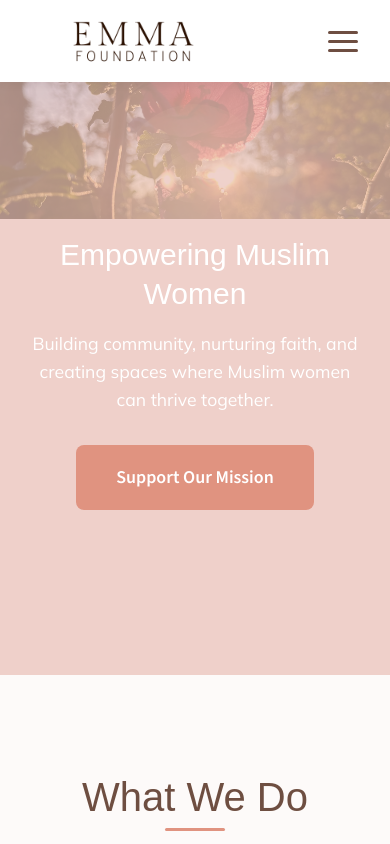
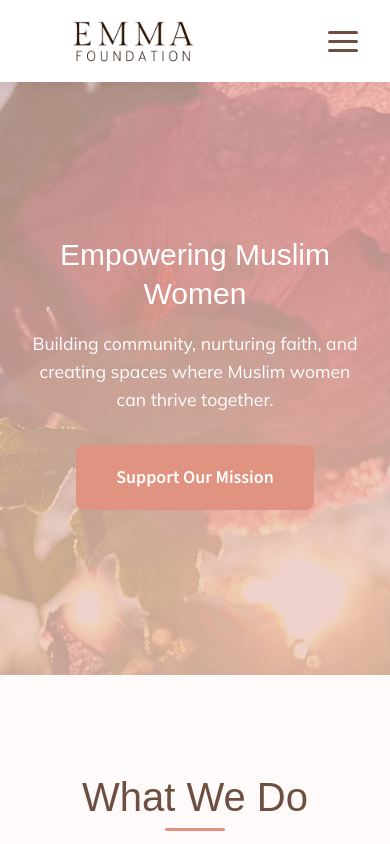
Before and after one commit to duhadev/empoweredmuslimah, a Next.js app: page / in a window 390 px wide. Shown: the top 844 px of the page. Built offline with nearby package versions, Linux system fonts and the light colour scheme; a web font is replaced by a local one.

Commit message:
Adjusted hero

```diff
--- a/app/globals.css
+++ b/app/globals.css
@@ -315,6 +315,21 @@ img {
   width: 100%;
   height: 100%;
   z-index: 0;
+}
+
+.hero__background img {
+  width: 100%;
+  height: 100%;
+  object-fit: cover;
+  transform: scale(1);
+  transition: transform 0.4s ease;
+}
+
+/* Zoom image on smaller screens */
+@media (max-width: 768px) {
+  .hero__background img {
+    transform: scale(1.25);
+  }
 }
 
 .hero__background::after {
```
Also changed, not shown: 1 other file (tests, documents, lock files or other folders).
